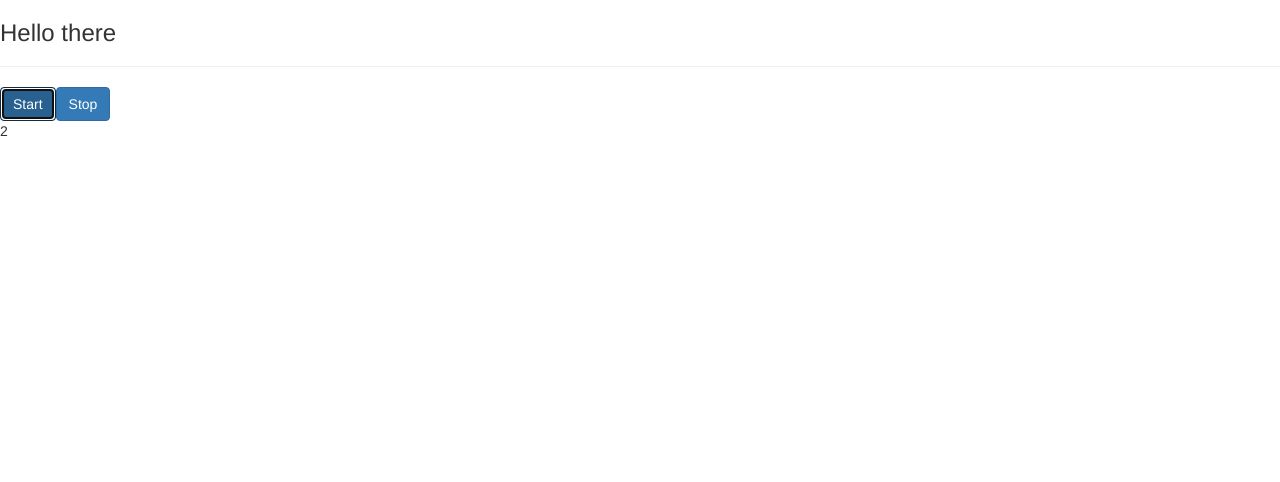
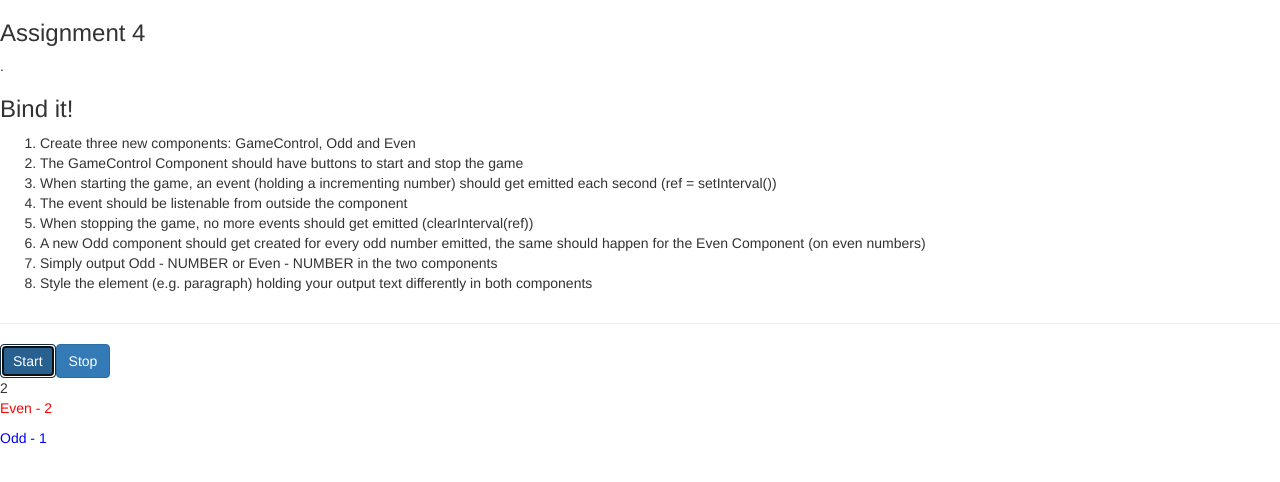
Before and after one commit to paulthz4/angular-app, an Angular app: page / in a window 1280 px wide. Both pictures are taken after a click on the button "Start". Shown: the top 482 px of the page. Built offline with nearby package versions, Linux system fonts and the light colour scheme.

Commit message:
solution

```diff
--- a/src/app/app.component.html
+++ b/src/app/app.component.html
@@ -1,3 +1,20 @@
-<h3>Hello there</h3>
+<h3>Assignment 4</h3>
+. <div class="row">
+  <div class="col-xs-12">
+    <h3>Bind it!</h3>
+    <ol>
+      <li>Create three new components: GameControl, Odd and Even</li>
+      <li>The GameControl Component should have buttons to start and stop the game</li>
+      <li>When starting the game, an event (holding a incrementing number) should get emitted each second (ref = setInterval())</li>
+      <li>The event should be listenable from outside the component</li>
+      <li>When stopping the game, no more events should get emitted (clearInterval(ref))</li>
+      <li>A new Odd component should get created for every odd number emitted, the same should happen for the Even Component (on even numbers)</li>
+      <li>Simply output Odd - NUMBER or Even - NUMBER in the two components</li>
+      <li>Style the element (e.g. paragraph) holding your output text differently in both components</li>
+    </ol>
+  </div>
+</div>
 <hr>
-<app-game-control></app-game-control>
+<app-game-control (intervalFired)="onIntervalFired($event)"></app-game-control>
+<app-even *ngFor="let num of evenNums" [number]="num"></app-even>
+<app-odd *ngFor="let num of oddNums" [number]="num"></app-odd>
--- a/src/app/app.component.ts
+++ b/src/app/app.component.ts
@@ -7,4 +7,14 @@ import { Component } from '@angular/core';
 })
 export class AppComponent {
   title = 'angular-app';
+  oddNums: number[] = [];
+  evenNums: number[] = [];
+
+  onIntervalFired(eventNum: number){
+    if(eventNum % 2 === 0)
+      this.evenNums.push(eventNum);
+    else{
+      this.oddNums.push(eventNum);
+    }
+  }
 }
--- a/src/app/even/even.component.html
+++ b/src/app/even/even.component.html
@@ -0,0 +1,3 @@
+<p style="color: red">
+  Even - {{number}}
+</p>
--- a/src/app/even/even.component.ts
+++ b/src/app/even/even.component.ts
@@ -1,11 +1,11 @@
-import { Component } from "@angular/core";
+import { Component, Input } from "@angular/core";
 
 @Component({
   selector: 'app-even',
   templateUrl: './even.component.html'
 })
 export class EvenComponent{
-
+  @Input() number: number;
   constructor(){
 
   }
--- a/src/app/game-control/game-control.component.ts
+++ b/src/app/game-control/game-control.component.ts
@@ -6,7 +6,7 @@ import { Component, EventEmitter, OnInit, Output } from '@angular/core';
   styleUrls: ['./game-control.component.css']
 })
 export class GameControlComponent implements OnInit {
-  @Output()  intervalFired = new EventEmitter<number>();
+  @Output() intervalFired = new EventEmitter<number>();
   interval;
   number = 0;
 
@@ -17,7 +17,7 @@ export class GameControlComponent implements OnInit {
 
   onStart(){
     this.interval = setInterval(()=>{
-      this.intervalFired.emit( this.number);
+      this.intervalFired.emit( this.number+1);
       this.number++;
     }, 1000)
   }
--- a/src/app/odd/odd.component.html
+++ b/src/app/odd/odd.component.html
@@ -0,0 +1,3 @@
+<p style="color: blue">
+  Odd - {{number}}
+</p>
--- a/src/app/odd/odd.component.ts
+++ b/src/app/odd/odd.component.ts
@@ -1,10 +1,10 @@
-import { Component } from "@angular/core";
+import { Component, Input } from "@angular/core";
 
 @Component({
   selector: 'app-odd',
   templateUrl: './odd.component.html'
 })
 export class OddComponent{
-
+  @Input() number: number;
   constructor(){}
 }
```
